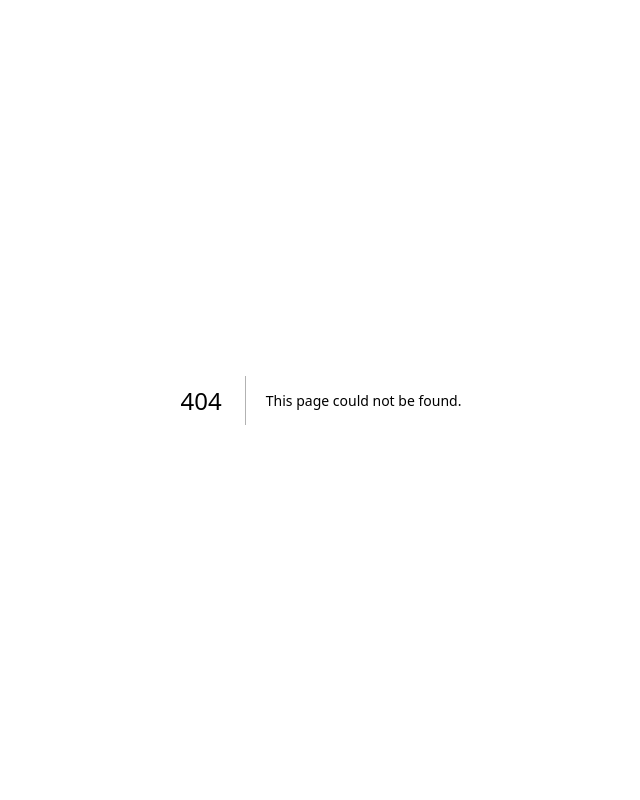
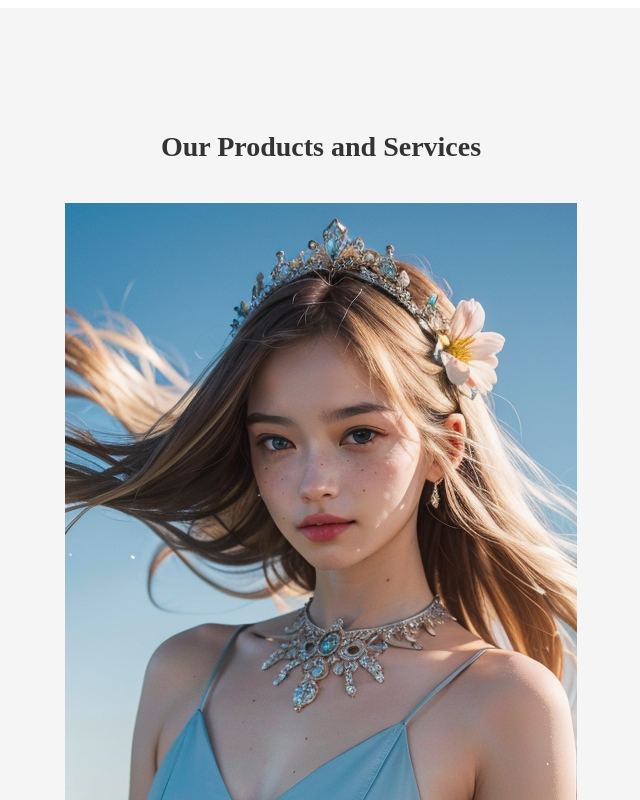
Before and after one commit to hailey0503/template_onepage, a Next.js app: page /service in a window 1280 px wide. Before the commit this address had no page. Shown: the top 800 px of the page, without its empty margins (319-959 px from the left). Built offline with nearby package versions, Linux system fonts and the light colour scheme.

Commit message:
added links

```diff
--- a/components/Header.js
+++ b/components/Header.js
@@ -16,7 +16,7 @@ const links = [
 	{
 	  id: 2,
 	  title: "Service",
-	  url: "/portfolio",
+	  url: "/service",
 	},
 	{
 	  id: 3,
--- /dev/null
+++ b/pages/service.js
@@ -0,0 +1,12 @@
+import React from 'react';
+import ProductSection from '../components/ProductSection';
+
+const ServicePage = () => {
+  return (
+    <div>
+      <ProductSection />
+    </div>
+  );
+};
+
+export default ServicePage;
```
Also changed, not shown: pages/about.js (added, +12 -0 lines).
